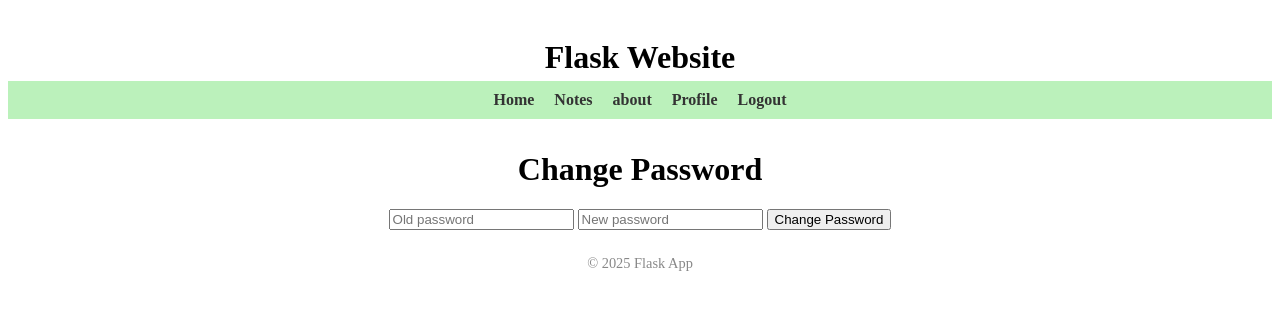
After one commit to patpal3000/flask-notes-app, a Flask app: page /change_password in a window 1280 px wide. The commit adds this page. Shown: the top 310 px of the page. Run offline with Flask 3, Linux system fonts and the light colour scheme; the visitor is signed in with stand-in values (Sample User, id 1).

Commit message:
task 23 - add user deletion and pw changer

```diff
--- a/app.py
+++ b/app.py
@@ -171,5 +171,48 @@ def profile():
     note_count = Note.query.filter_by(user_id=user.id).count()
     return render_template("profile.html", user=user, note_count=note_count)
 
+@app.route("/change_password", methods=["GET", "POST"])
+def change_password():
+    if "user_id" not in session:
+        flash("⚠️ Please log in first.")
+        return redirect("/login")
+
+    user = User.query.get(session["user_id"])
+
+    if request.method == "POST":
+        old = request.form["old_password"]
+        new = request.form["new_password"]
+
+        if not check_password_hash(user.password, old):
+            flash("❌ Old password incorrect.")
+        elif len(new) < 4:
+            flash("⚠️ New password too short (min 4 chars).")
+        else:
+            user.password = generate_password_hash(new)
+            db.session.commit()
+            flash("🔒 Password updated successfully!")
+            return redirect("/profile")
+
+    return render_template("change_password.html")
+
+@app.route("/delete_account", methods=["POST"])
+def delete_account():
+    if "user_id" not in session:
+        flash("⚠️ Please log in first.")
+        return redirect("/login")
+
+    user = User.query.get(session["user_id"])
+
+    # Delete all note first
+    Note.query.filter_by(user_id=user.id).delete()
+
+    # Delete user
+    db.session.delete(user)
+    db.session.commit()
+
+    session.pop("user_id", None)
+    flash("🗑️ Account deleted permanently.")
+    return redirect("/")
+
 if __name__ == "__main__":
     app.run(debug=True)
--- /dev/null
+++ b/templates/change_password.html
@@ -0,0 +1,10 @@
+{% extends "base.html" %}
+{% block title %}Change Password{% endblock %}
+{% block content %}
+<h1>Change Password</h1>
+<form method="POST">
+    <input type= "password" name="old_password" placeholder="Old password" required>
+    <input type= "password" name="new_password" placeholder="New password" required>
+    <button type="submit">Change Password</button>
+</form>
+{% endblock %}
--- a/templates/profile.html
+++ b/templates/profile.html
@@ -6,5 +6,9 @@
                 <p><strong>Username:</strong> {{ user.username }}</p>
                 <p><strong>Total Notes:</strong> {{ note_count }}</p>
                 <a href="/notes">📓 View My Notes</a>
+                <form method="POST" action="/delete_account" onsubmit="return confirm('Are you sure you want to delete your account?');">
+                        <button type="submit" style="background: red; color: white;">Delete Account</button>
+                </form>
+                <a href="/change_password">Change Password</a>
         </div>
 {% endblock %}
```
